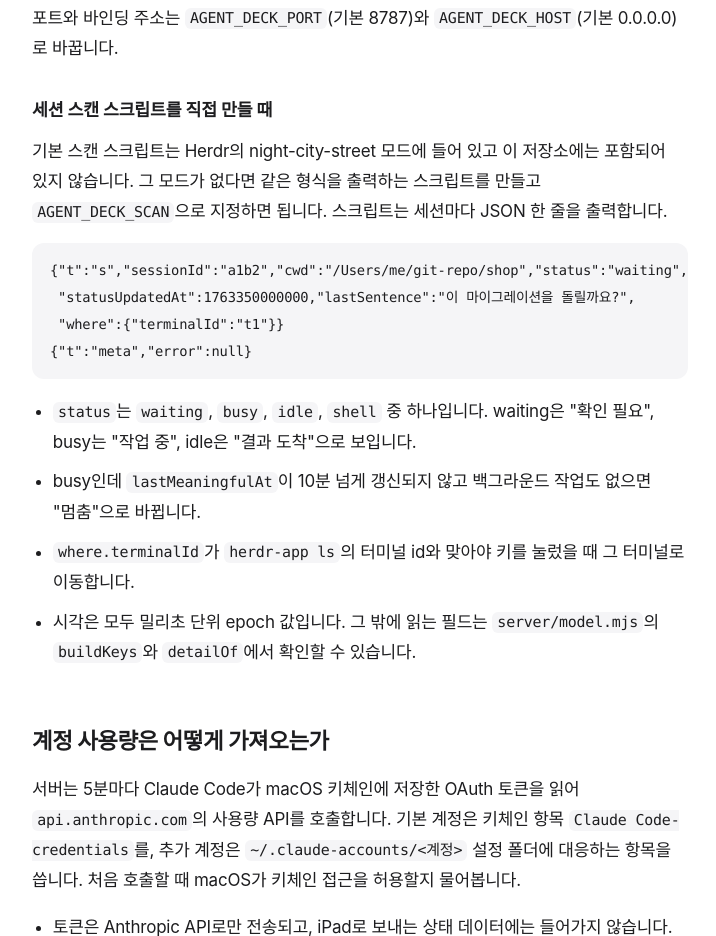
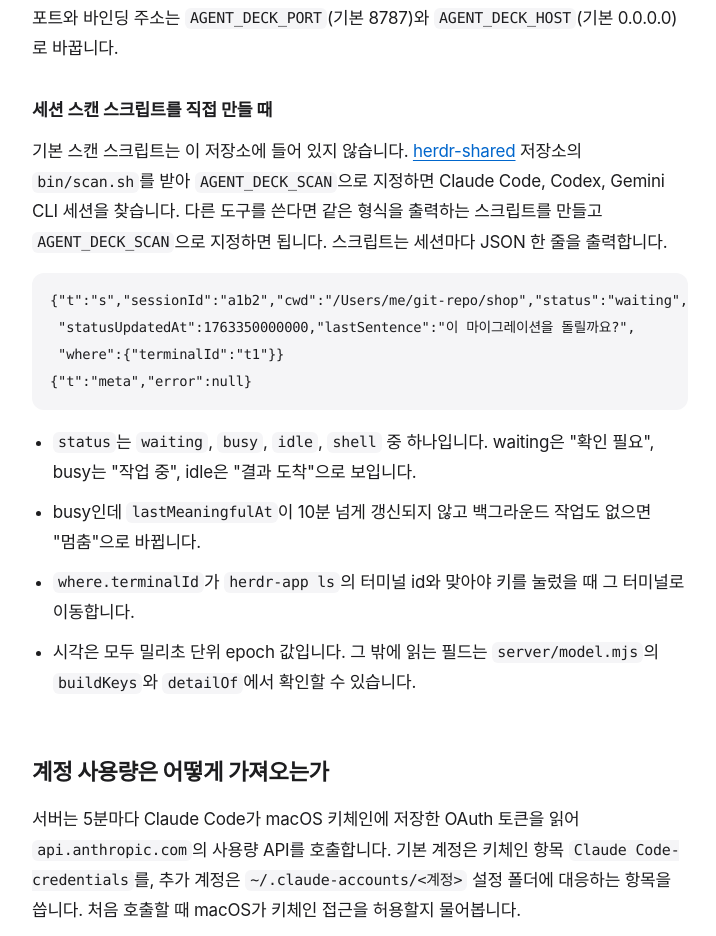
Before and after one commit to lcalmsky/agent-deck, a website: page docs/install.html in a window 1280 px wide. Shown: the part 2540-3476 px from the top of the page, without its empty margins (280-996 px from the left). Drawn offline with Linux system fonts and the light colour scheme.

Commit message:
docs: README 데모 GIF, Herdr 의존 범위 표와 herdr-shared 스캔 스크립트 안내

```diff
--- a/docs/install.html
+++ b/docs/install.html
@@ -103,7 +103,7 @@ scripts/launchd.sh uninstall   # 해제</code></pre>
 <p>포트와 바인딩 주소는 <code>AGENT_DECK_PORT</code>(기본 8787)와 <code>AGENT_DECK_HOST</code>(기본 0.0.0.0)로 바꿉니다.</p>
 
 <h3>세션 스캔 스크립트를 직접 만들 때</h3>
-<p>기본 스캔 스크립트는 Herdr의 night-city-street 모드에 들어 있고 이 저장소에는 포함되어 있지 않습니다. 그 모드가 없다면 같은 형식을 출력하는 스크립트를 만들고 <code>AGENT_DECK_SCAN</code>으로 지정하면 됩니다. 스크립트는 세션마다 JSON 한 줄을 출력합니다.</p>
+<p>기본 스캔 스크립트는 이 저장소에 들어 있지 않습니다. <a href="https://github.com/lcalmsky/herdr-shared">herdr-shared</a> 저장소의 <code>bin/scan.sh</code>를 받아 <code>AGENT_DECK_SCAN</code>으로 지정하면 Claude Code, Codex, Gemini CLI 세션을 찾습니다. 다른 도구를 쓴다면 같은 형식을 출력하는 스크립트를 만들고 <code>AGENT_DECK_SCAN</code>으로 지정하면 됩니다. 스크립트는 세션마다 JSON 한 줄을 출력합니다.</p>
 <pre><code>{"t":"s","sessionId":"a1b2","cwd":"/Users/me/git-repo/shop","status":"waiting",
  "statusUpdatedAt":1763350000000,"lastSentence":"이 마이그레이션을 돌릴까요?",
  "where":{"terminalId":"t1"}}
```
Also changed, not shown: README.md, 2 other files.
